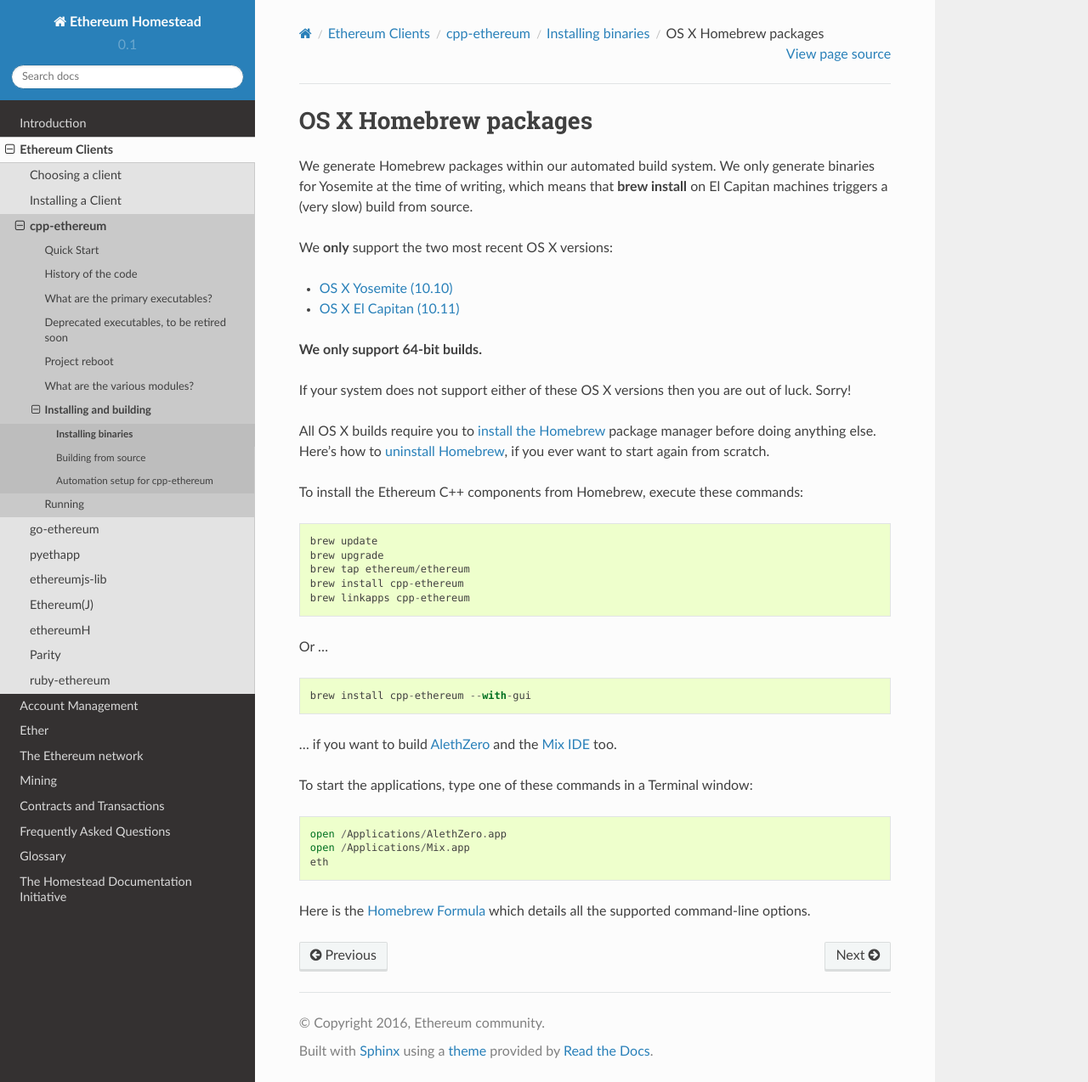
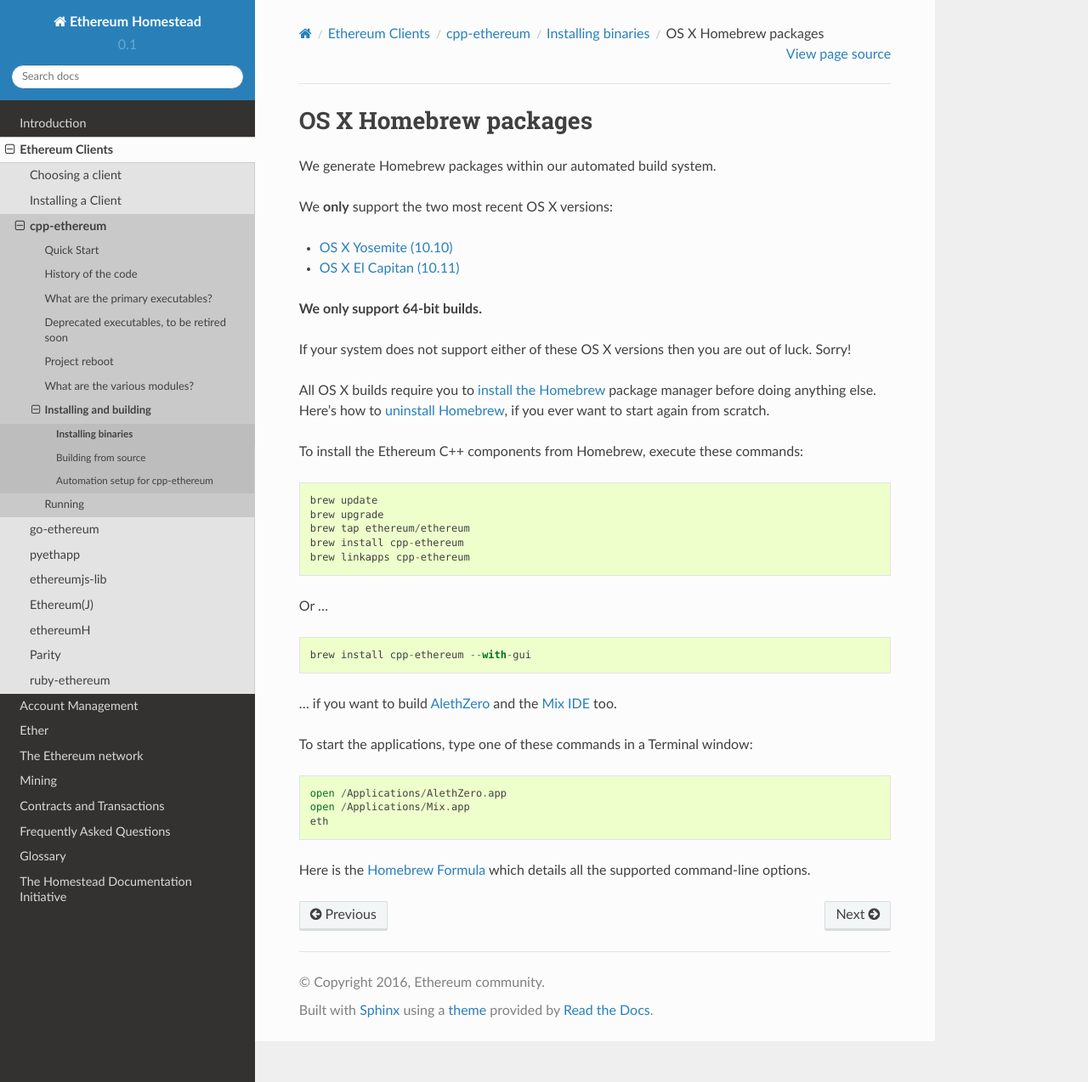
Before and after one commit to ethereum/homestead-guide, a Sphinx documentation site: the page built from source/ethereum-clients/cpp-ethereum/installing-binaries/osx-homebrew.rst, in a window 1280 px wide and 1274 px high. Shown: the whole window at 85% size. Built offline with Sphinx 7.4.7 and the Read the Docs theme 2.0.0, drawn with Linux system fonts in a browser that asks for light colours.

Commit message:
Updated Homebrew install for eth, now that we have working El Capitan bottles.

```diff
--- a/source/ethereum-clients/cpp-ethereum/installing-binaries/osx-homebrew.rst
+++ b/source/ethereum-clients/cpp-ethereum/installing-binaries/osx-homebrew.rst
@@ -2,9 +2,7 @@
 OS X Homebrew packages
 --------------------------------------------------------------------------------
 
-We generate Homebrew packages within our automated build system.  We only
-generate binaries for Yosemite at the time of writing, which means that
-**brew install** on El Capitan machines triggers a (very slow) build from source.
+We generate Homebrew packages within our automated build system.
 
 We **only** support the two most recent OS X versions:
 
```
